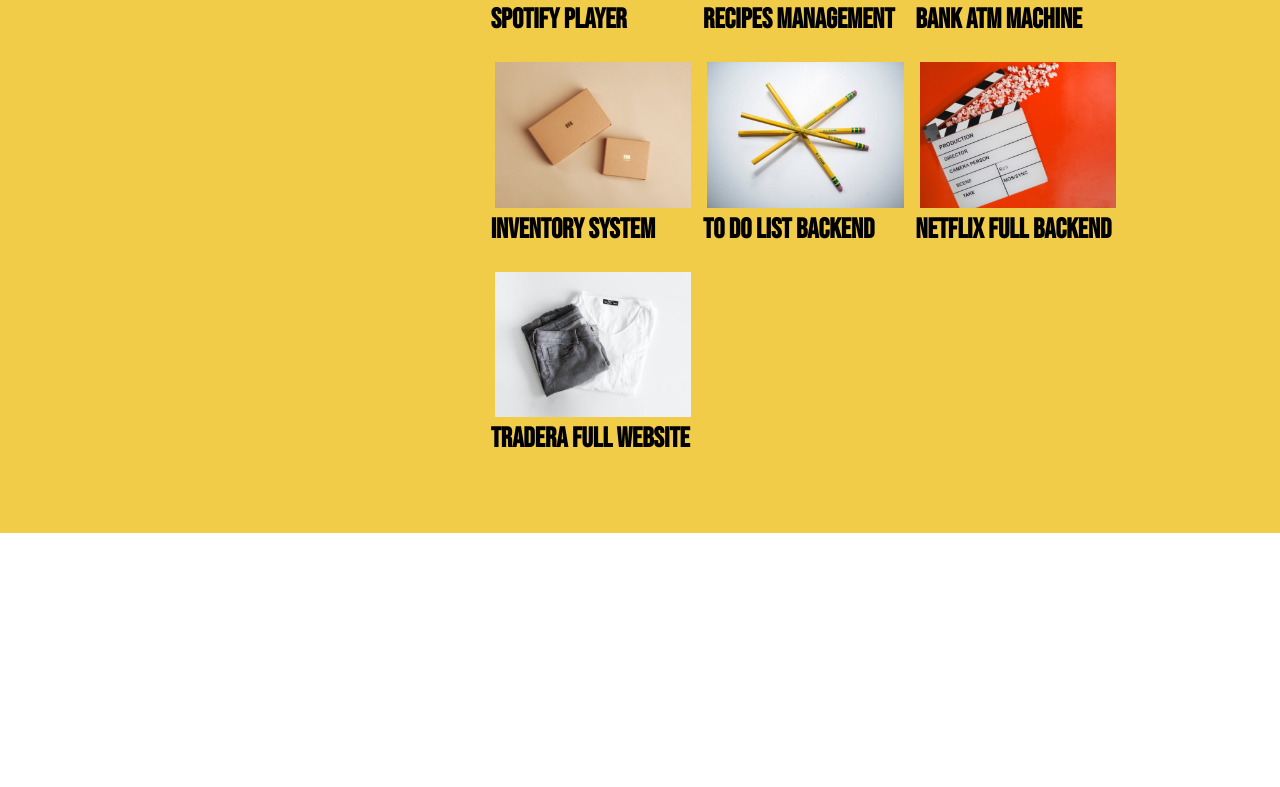
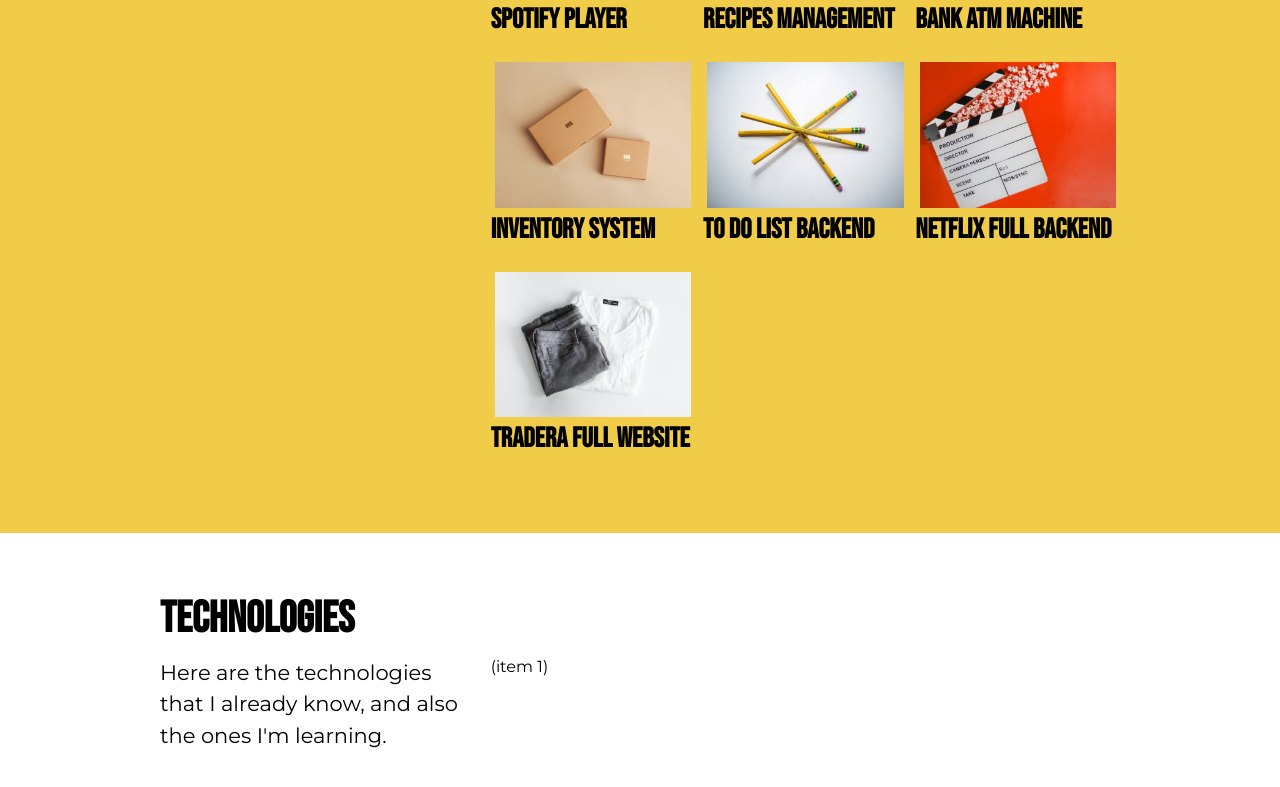
Before and after one commit to elalienx/backend-portofolio, a React (Create React App) app: page / in a window 1280 px wide. Shown: the part 1410-2197 px from the top of the page. Before the commit the page ends 1943 px from the top, so only its background shows below. Built offline with nearby package versions, Linux system fonts and the light colour scheme.

Commit message:
preparing to add the data for technoliges

```diff
--- a/src/App.jsx
+++ b/src/App.jsx
@@ -4,6 +4,7 @@ import Modal from "./components/Modal";
 import About from "./sections/About";
 import Hero from "./sections/Hero";
 import Projects from "./sections/Projects";
+import Technologies from "./sections/Technologies";
 import "./styles/style.css";
 
 export default function App() {
@@ -15,6 +16,8 @@ export default function App() {
       <Hero />
       <About />
       <Projects setModal={setModal} />
+      <Technologies />
+
       {/* Modal invisible unless someone sents a React component using setModal() */}
       <Modal state={[modal, setModal]} />
     </div>
--- a/src/sections/Technologies.jsx
+++ b/src/sections/Technologies.jsx
@@ -3,6 +3,13 @@ export default function Technologies() {
     <section className="technologies">
       <div className="container">
         <h2>Technologies</h2>
+        <div className="content">
+          <p>
+            Here are the technologies that I already know, and also the ones I'm
+            learning.
+          </p>
+          <div className="grid">{/* The items will go here */}(item 1)</div>
+        </div>
       </div>
     </section>
   );
--- a/src/styles/sections/technologies.css
+++ b/src/styles/sections/technologies.css
@@ -1,3 +1,22 @@
-.technologies {
-  background-color: yellow;
+.technologies .items {
+  display: grid;
+  grid-template-columns: repeat(2, 1fr);
+  gap: var(--space-small);
+  align-items: flex-start;
 }
+
+/* Tablet */
+@media (min-width: 550px) {
+  .technologies .items {
+    grid-template-columns: repeat(4, 1fr);
+  }
+}
+
+/* Desktop */
+@media (min-width: 750px) {
+  .technologies .content {
+    display: grid;
+    grid-template-columns: 1fr 2fr;
+    gap: var(--space-medium);
+  }
+}
```
